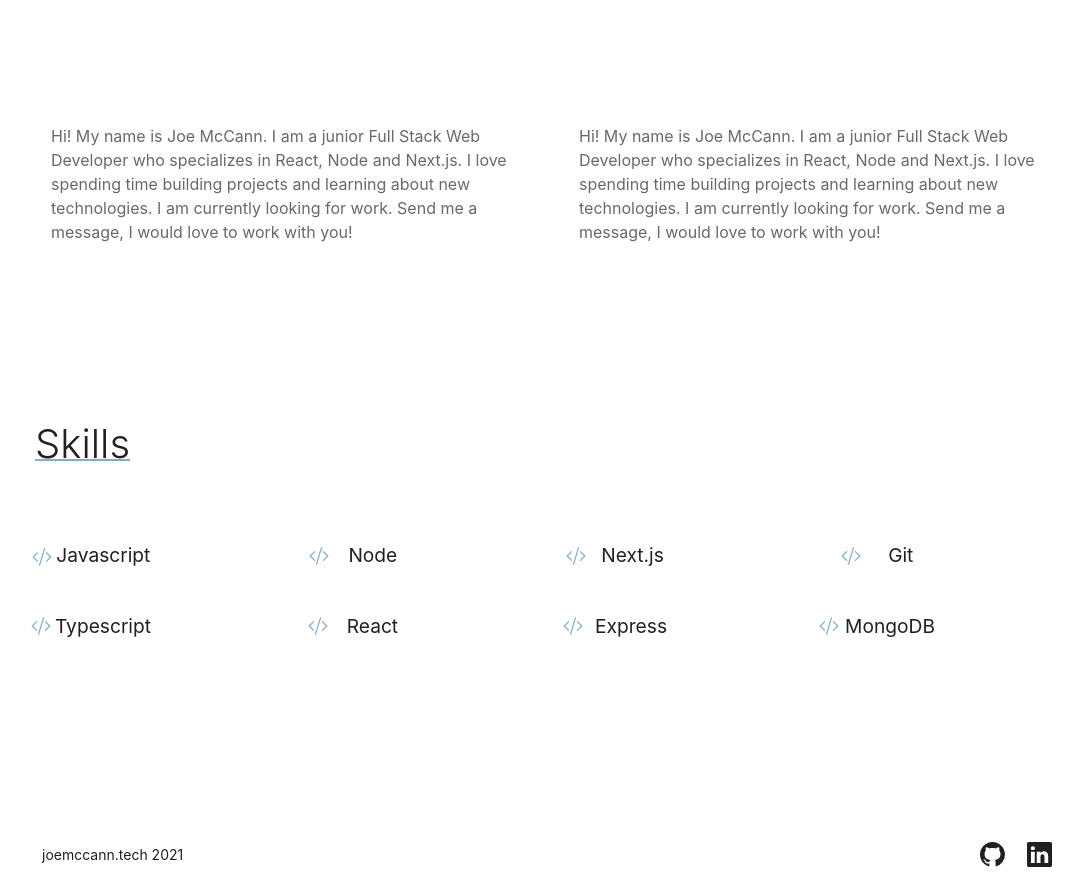
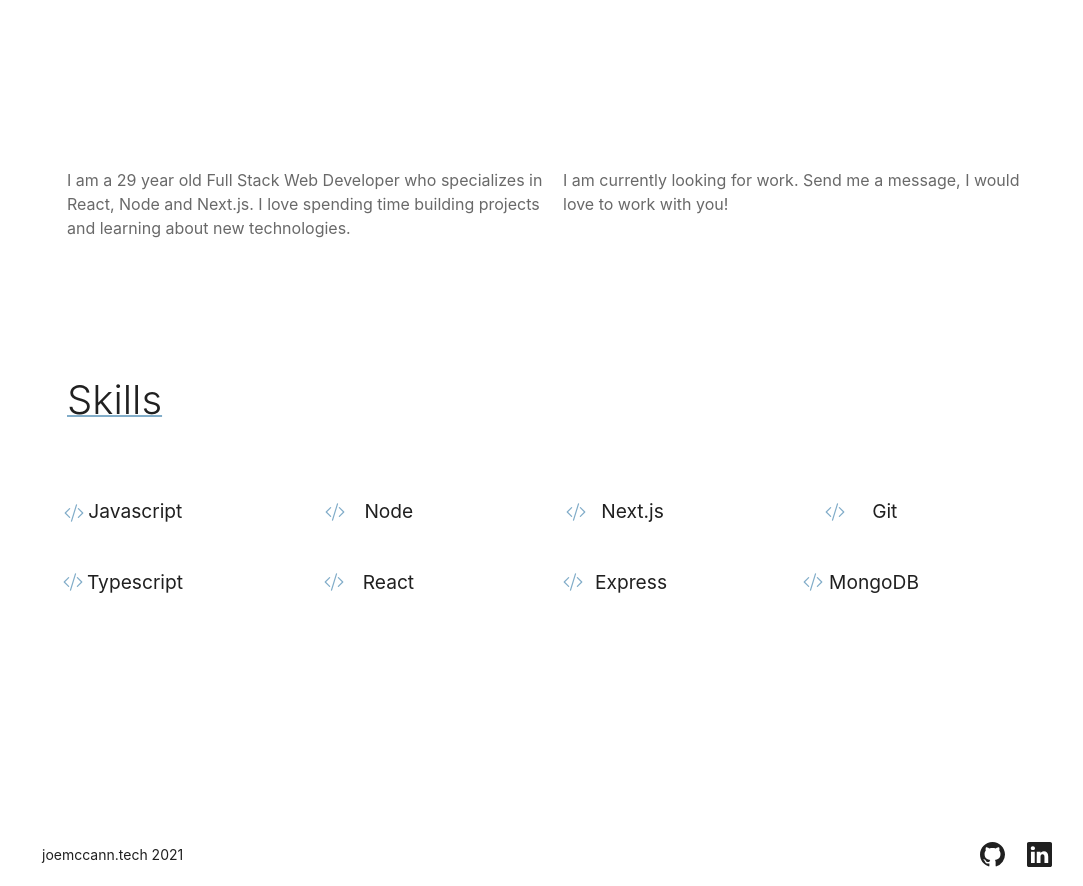
Before and after one commit to the-rabblerouser/portfolio, a Next.js app: page / in a window 1280 px wide. Shown: the part 880-1766 px from the top of the page, without its empty margins (93-1176 px from the left). Built offline with nearby package versions, Linux system fonts and the light colour scheme.

Commit message:
updated about paragraph styling

```diff
--- a/pages/index.js
+++ b/pages/index.js
@@ -88,22 +88,16 @@ const Home = () => {
 					<div className={styles.aboutStory}>
 						<div>
 							<p className={styles.aboutP}>
-								Hi! My name is{' '}
-								<span className={styles.contactName}>Joe McCann</span>. I am a
-								junior Full Stack Web Developer who specializes in React, Node
-								and Next.js. I love spending time building projects and learning
-								about new technologies. I am currently looking for work. Send me
-								a message, I would love to work with you!
+								I am a 29 year old Full Stack Web Developer who specializes in
+								React, Node and Next.js. I love spending time building projects
+								and learning about new technologies.
+								<br /> <br />
 							</p>
 						</div>
 						<div>
 							<p className={styles.aboutP}>
-								Hi! My name is{' '}
-								<span className={styles.contactName}>Joe McCann</span>. I am a
-								junior Full Stack Web Developer who specializes in React, Node
-								and Next.js. I love spending time building projects and learning
-								about new technologies. I am currently looking for work. Send me
-								a message, I would love to work with you!
+								I am currently looking for work. Send me a message, I would love
+								to work with you!
 							</p>
 						</div>
 					</div>
--- a/styles/Home.module.css
+++ b/styles/Home.module.css
@@ -90,9 +90,10 @@
 }
 
 .aboutP {
+	width: 30rem;
 	margin-top: -6.5rem;
-	margin-bottom: 10rem;
-	margin-left: 2rem;
+	margin-bottom: 6rem;
+	margin-left: 1rem;
 	font-family: var(--body-font);
 }
 
```
